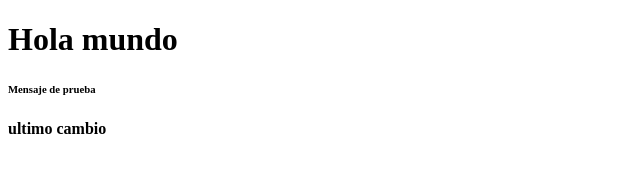
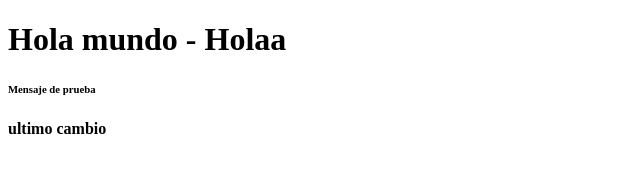
Before and after one commit to jdios1203/Prueba_VC, a plain HTML site: page index.html in a window 1280 px wide. Shown: the whole page, without its empty margins (0-640 px from the left). Drawn offline with Linux system fonts and the light colour scheme.

Commit message:
Se agrego mas texto en h1

```diff
--- a/index.html
+++ b/index.html
@@ -4,7 +4,7 @@
         <title>Ejercicio 1</title>
     </header>
     <body>
-        <h1> Hola mundo</h1>
+        <h1> Hola mundo - Holaa</h1>
         <h6> Mensaje de prueba</h6>
         <h4> ultimo cambio</h4>
     </body>
```
